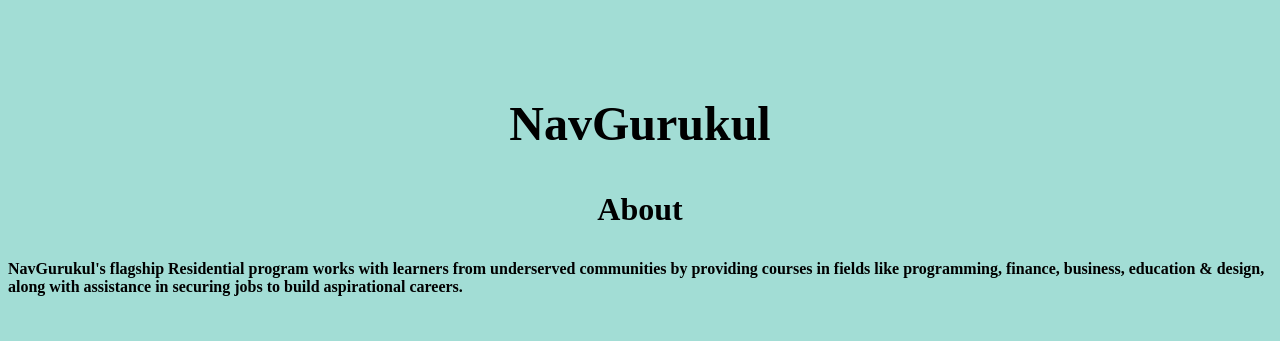
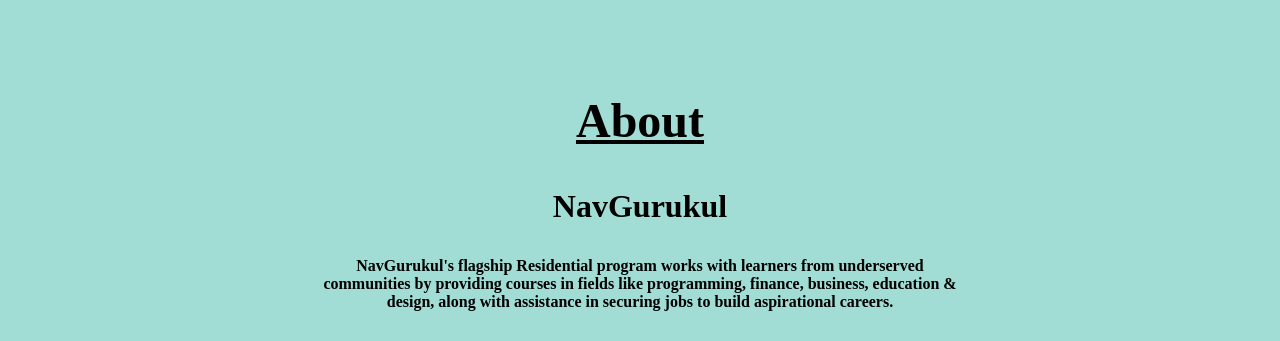
Before and after one commit to anjalitiwari17/DOM-projects, a plain HTML site: page tabproject/index.html in a window 1280 px wide. Shown: the top 341 px of the page. Drawn offline with Linux system fonts and the light colour scheme.

Commit message:
commit msg

```diff
--- a/tabproject/index.html
+++ b/tabproject/index.html
@@ -10,10 +10,10 @@
 <body>
     <section class="section">
         <div class="title">
-            <h1 class="title-h1">NavGurukul</h1>
-            <p class="title-p"><b>About</b></p>
-
-            <p><b>NavGurukul's flagship Residential program works with learners from underserved communities by providing courses in fields like programming, finance, business, education & design, along with assistance in securing jobs to build aspirational careers.</b></p>
+            <h1 class="title-h1">About</h1>
+            <p class="title-p"><b>NavGurukul</b></p>
+            <div class="para">
+            <p><b>NavGurukul's flagship Residential program works with learners from underserved communities by providing courses in fields like programming, finance, business, education & design, along with assistance in securing jobs to build aspirational careers.</b></p></div>
 
         </div>
         <div class="about-center">
--- a/tabproject/style.css
+++ b/tabproject/style.css
@@ -4,13 +4,14 @@ body {
 
 .title-h1 {
     text-align: center;
-    margin-top: 2rem;
+    margin-top: 1.8rem;
     font-size: 3rem;
+    text-decoration: underline;
+
 }
 
 .title-p {
     text-align: center;
-    margin-top: 1rem;
     font-size: 2rem;
 }
 
@@ -76,3 +77,11 @@ body {
 .content.active {
     display: block;
 }
+
+
+.para{
+
+    text-align: center;
+    width:80vh;
+    font-weight: bold;
+}
```
